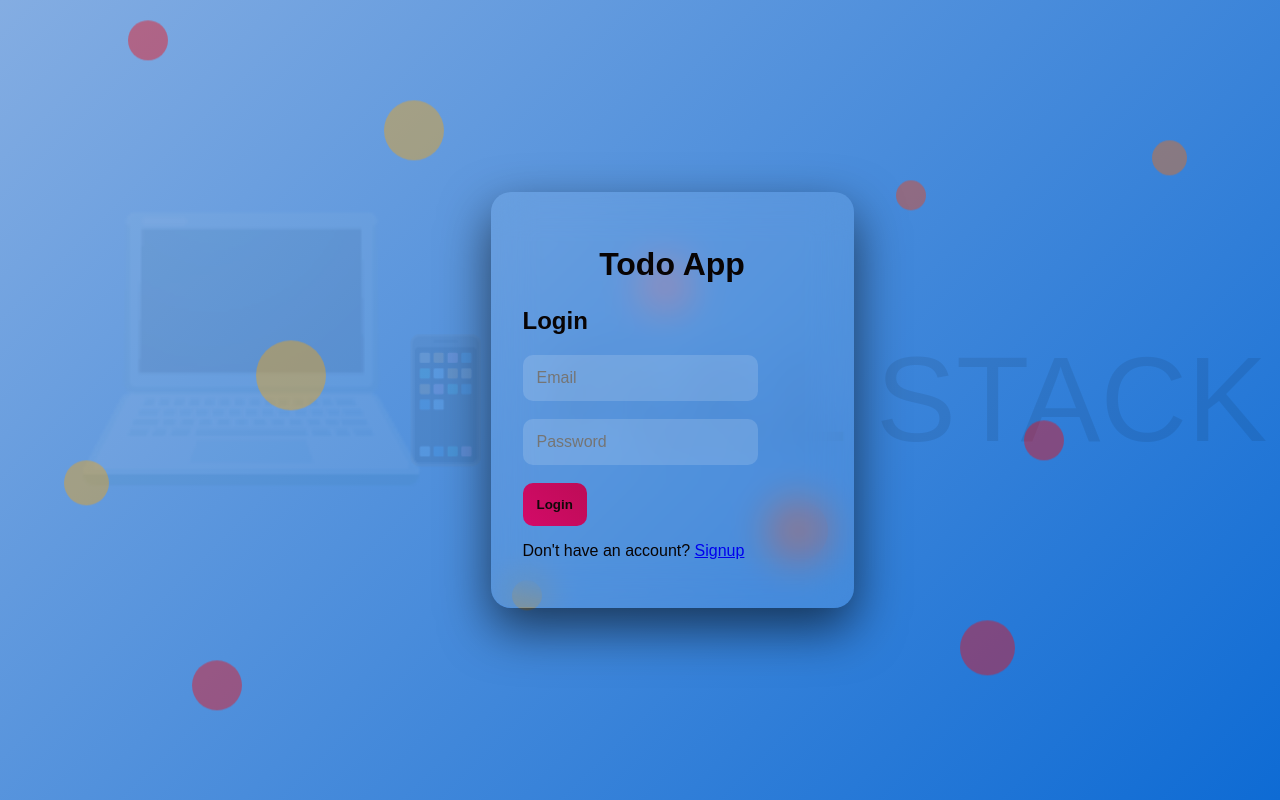
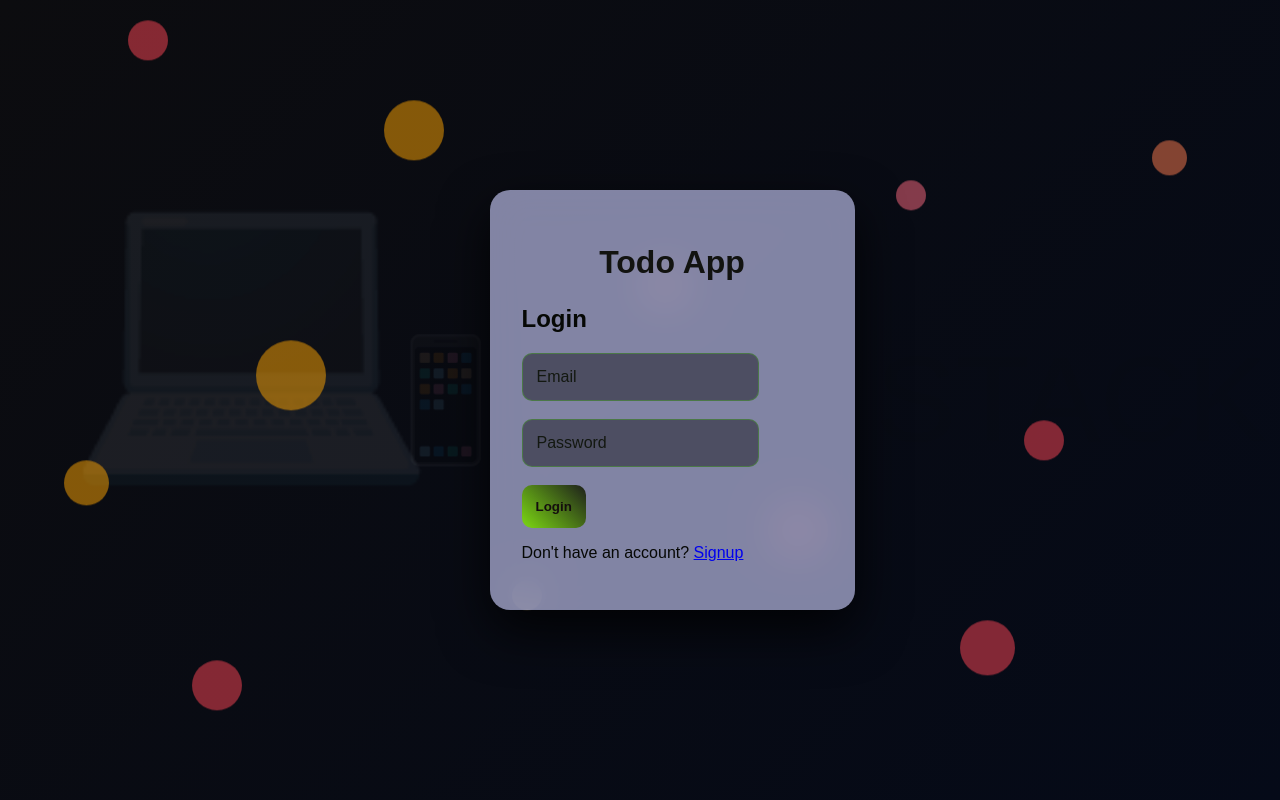
Before and after one commit to snega1429/Todo-Task, a React (Vite) app in the folder frontend/: page /login in a window 1280 px wide. Built offline with nearby package versions, Linux system fonts and the light colour scheme.

Commit message:
Updated background design

```diff
--- a/frontend/src/components/Dashboard.tsx
+++ b/frontend/src/components/Dashboard.tsx
@@ -18,6 +18,7 @@ export default function Dashboard() {
 
   const themeCtx = useContext(ThemeContext);
   if (!themeCtx) return null;
+
   const { theme, toggleTheme } = themeCtx;
   const [refresh, setRefresh] = useState(false);
 
@@ -31,7 +32,7 @@ export default function Dashboard() {
   useEffect(() => {
     const fetchProfile = async () => {
       try {
-        const res = await API.get("/profile"); // backend GET /profile
+        const res = await API.get("/profile");
         setEmail(res.data.email);
       } catch (err) {
         console.log("Fetch profile error", err);
@@ -43,23 +44,34 @@ export default function Dashboard() {
   const handleProfileUpdate = async (e: React.FormEvent) => {
     e.preventDefault();
     try {
-      await API.put("/profile", { email }); // backend PUT /profile
+      await API.put("/profile", { email });
       setProfileMessage("Profile updated successfully!");
     } catch (err: any) {
       setProfileMessage(
-        typeof err.response?.data?.detaail === "string"
+        typeof err.response?.data?.detail === "string"
           ? err.response?.data.detail
-        :"Error updating profile"
+          : "Error updating profile"
       );
     }
   };
+
   return (
-    <div className="dashboard" >
+    <div className="dashboard">
 
       {/* HEADER */}
       <div className="dashboard-header">
+
         <h1>Dashboard Page</h1>
         <p>Current theme: {theme}</p>
+
+        {/* BUTTON GROUP WITH SPACE */}
+        <div style={{
+          display: "flex",
+          justifyContent: "center",
+          gap: "15px",
+          marginTop: "10px",
+          flexWrap: "wrap"
+        }}>
 
           <button onClick={toggleTheme}>
             Toggle Theme
@@ -69,19 +81,18 @@ return (
             Logout
           </button>
 
-      {/* Change Password Button */}
+          <button onClick={() => navigate("/change-password")}>
+            Change Password
+          </button>
 
-      <button onClick={() =>
-        navigate("/change-password")
-      }
-    >
-      change password
-    </button>
+        </div>
+
       </div>
 
       {/* PROFILE UPDATE */}
       <div className="form-container">
         <h2>Update Profile</h2>
+
         <form onSubmit={handleProfileUpdate}>
           <input
             type="email"
@@ -90,15 +101,19 @@ return (
             onChange={(e) => setEmail(e.target.value)}
             required
           />
+
           <br /><br />
-      <button type="submit">Update</button>
+
+          <button type="submit">
+            Update
+          </button>
         </form>
+
         {profileMessage && <p>{profileMessage}</p>}
 
       </div>
 
       {/* TODO SECTION */}
-
       <CreateTodo onCreateTodoSuccess={reload} />
       <TodoList refresh={refresh} />
 
--- a/frontend/src/index.css
+++ b/frontend/src/index.css
@@ -8,19 +8,21 @@ body {
   align-items: center;
   min-height: 100vh;
 
-  background: linear-gradient(135deg, #84ade2, #0e6bd4);
+  /* HIGH CONTRAST PROFESSIONAL THEME */
+  background: linear-gradient(135deg, #0c0c0f, #050a18);
   overflow: hidden;
+  color: #110f0f;
 }
 
 /* ===== LEFT SIDE LAPTOP (BIG DARK) ===== */
 body::before {
   content: "💻";
   position: absolute;
-  font-size: 300px;   /* 🔥 BIG SIZE */
+  font-size: 300px;
   left: 5%;
   top: 40%;
   transform: translateY(-50%);
-  opacity: 0.08; /* dark subtle */
+  opacity: 0.08;
   z-index: 0;
   pointer-events: none;
 }
@@ -34,7 +36,7 @@ body::after {
   top: 50%;
   transform: translateY(-50%);
   text-align: right;
-  opacity: 0.08; /* dark */
+  opacity: 0.08;
   z-index: 0;
   pointer-events: none;
 }
@@ -43,28 +45,26 @@ body::after {
 .bubble {
   position: absolute;
   border-radius: 50%;
-  opacity: 0.4;
+  opacity: 0.5;
   animation: float 10s infinite ease-in-out;
   pointer-events: none;
   z-index: 1;
 }
 
-/* 🔴🟠 MANY BUBBLES (FULL PAGE COVER) */
-.b1 { width: 40px; height: 40px; background: red; top: 5%; left: 10%; }
-.b2 { width: 60px; height: 60px; background: orange; top: 15%; left: 30%; }
-.b3 { width: 30px; height: 30px; background: #ff3d00; top: 25%; left: 70%; }
-.b4 { width: 50px; height: 50px; background: #ff6b6b; top: 35%; left: 50%; }
-.b5 { width: 70px; height: 70px; background: orange; top: 45%; left: 20%; }
-.b6 { width: 40px; height: 40px; background: red; top: 55%; left: 80%; }
-.b7 { width: 60px; height: 60px; background: #ff4500; top: 65%; left: 60%; }
-.b8 { width: 30px; height: 30px; background: rgb(214, 141, 5); top: 75%; left: 40%; }
-.b9 { width: 50px; height: 50px; background: red; top: 85%; left: 15%; }
-.b10 { width: 35px; height: 35px; background: #ff6b00; top: 20%; left: 90%; }
-.b11 { width: 45px; height: 45px; background: orange; top: 60%; left: 5%; }
-.b12 { width: 55px; height: 55px; background: red; top: 80%; left: 75%; }
+/* CONTRAST BUBBLES */
+.b1 { width: 40px; height: 40px; background: #ff4757; top: 5%; left: 10%; }
+.b2 { width: 60px; height: 60px; background: #ffa502; top: 15%; left: 30%; }
+.b3 { width: 30px; height: 30px; background: #ff6b81; top: 25%; left: 70%; }
+.b4 { width: 50px; height: 50px; background: #ff7f50; top: 35%; left: 50%; }
+.b5 { width: 70px; height: 70px; background: #ffa502; top: 45%; left: 20%; }
+.b6 { width: 40px; height: 40px; background: #ff4757; top: 55%; left: 80%; }
+.b7 { width: 60px; height: 60px; background: #ff6348; top: 65%; left: 60%; }
+.b8 { width: 30px; height: 30px; background: #eccc68; top: 75%; left: 40%; }
+.b9 { width: 50px; height: 50px; background: #ff4757; top: 85%; left: 15%; }
+.b10 { width: 35px; height: 35px; background: #ff7f50; top: 20%; left: 90%; }
+.b11 { width: 45px; height: 45px; background: #ffa502; top: 60%; left: 5%; }
+.b12 { width: 55px; height: 55px; background: #ff4757; top: 80%; left: 75%; }
 
-
-/* floating animation */
 @keyframes float {
   0% { transform: translateY(0px); }
   50% { transform: translateY(-20px); }
@@ -76,14 +76,14 @@ body::after {
   width: 100%;
   max-width: 450px;
 
-  background: rgba(255,255,255,0.08);
+  background: rgba(145, 148, 182, 0.89);
   backdrop-filter: blur(20px);
 
   padding: 2rem;
   border-radius: 20px;
 
-  box-shadow: 0 20px 50px rgba(0,0,0,0.6);
-  color: rgb(8, 4, 4);
+  box-shadow: 0 20px 50px rgba(0,0,0,0.8);
+  color: #060805;
   position: relative;
   z-index: 10;
 }
@@ -92,6 +92,8 @@ body::after {
 .app-title {
   text-align: center;
   margin-bottom: 1.5rem;
+  color: #121310;
+  font-weight: 600;
 }
 
 /* ===== FORM ===== */
@@ -105,11 +107,15 @@ body::after {
 input {
   padding: 14px;
   border-radius: 10px;
-  border: none;
+  border: 1px solid rgba(71, 216, 13, 0.3);
   font-size: 16px;
 
-  background: rgba(255,255,255,0.15);
-  color: rgb(17, 11, 11);
+  background: rgba(0,0,0,0.4);
+  color: #181d14;
+}
+
+input::placeholder {
+  color: #131811;
 }
 
 /* ===== BUTTON ===== */
@@ -118,8 +124,9 @@ button {
   border-radius: 10px;
   border: none;
 
-  background: linear-gradient(45deg, rgb(211, 10, 104), rgb(189, 12, 86));
-  color: rgb(17, 9, 9);
+  /* HIGH CONTRAST BUTTON */
+  background: linear-gradient(45deg, #7cd813, #1e201b);
+  color: #140e0e;
   font-weight: bold;
 
   cursor: pointer;
@@ -128,11 +135,12 @@ button {
 
 button:hover {
   transform: scale(1.05);
+  background: linear-gradient(45deg, #131b10, #151b14);
 }
 
 /* ===== CARD ===== */
 .card {
-  background: rgba(255,255,255,0.1);
+  background: rgba(255,255,255,0.15);
   padding: 15px;
   margin-top: 15px;
   border-radius: 15px;
@@ -140,7 +148,7 @@ button:hover {
 
 /* ===== TODO ITEM ===== */
 .todo-item {
-  background: rgba(255,255,255,0.15);
+  background: rgba(255,255,255,0.2);
   padding: 10px;
   margin-top: 10px;
   border-radius: 10px;
@@ -150,9 +158,10 @@ button:hover {
 .error {
   color: #ff4d6d;
   text-align: center;
+  font-weight: bold;
 }
 
 .form-container {
   position: relative;
-  z-index: 10; /* Make sure form is on top */
+  z-index: 10;
 }
```
Also changed, not shown: 1 other file (tests, documents, lock files or other folders). Lines whose indentation alone changed are shown as unchanged.
